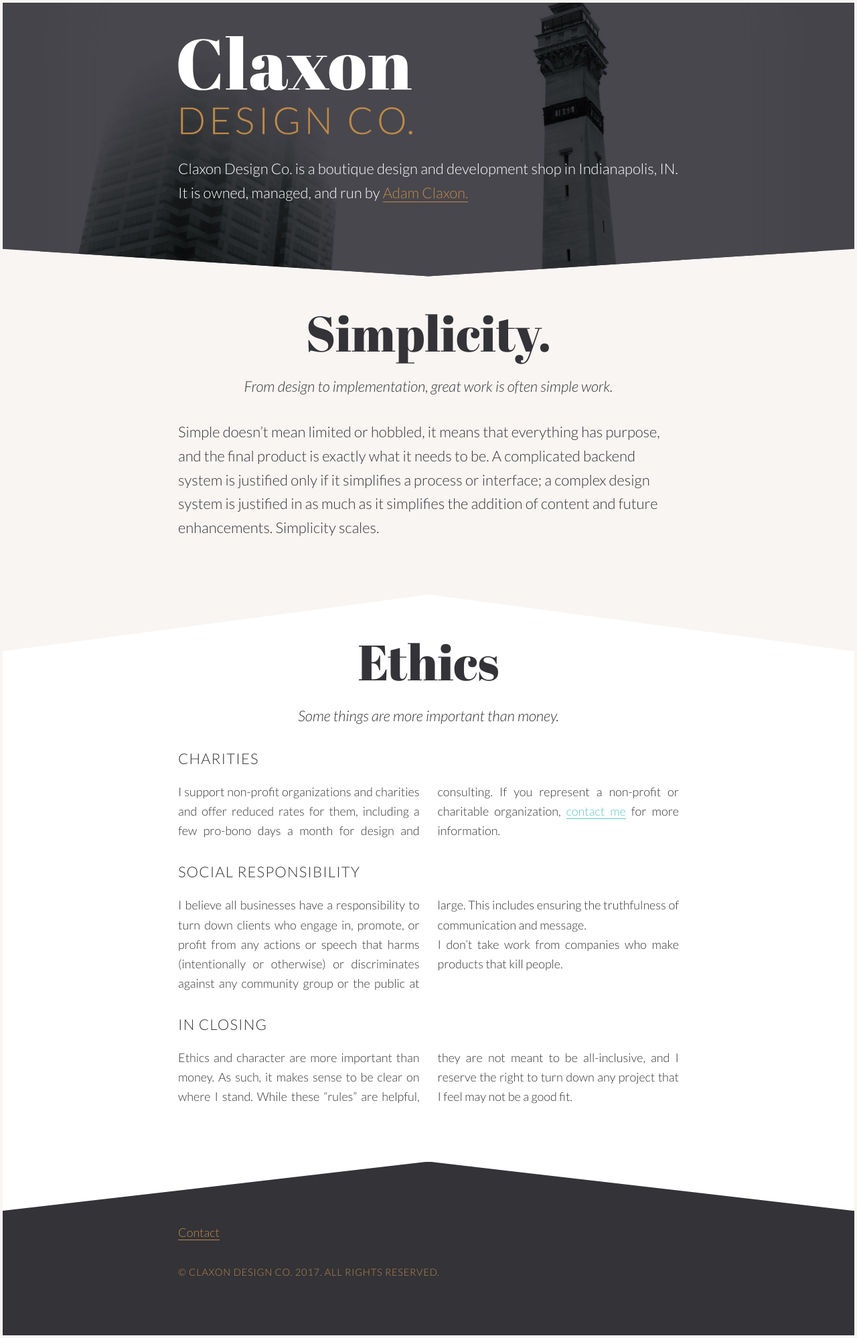
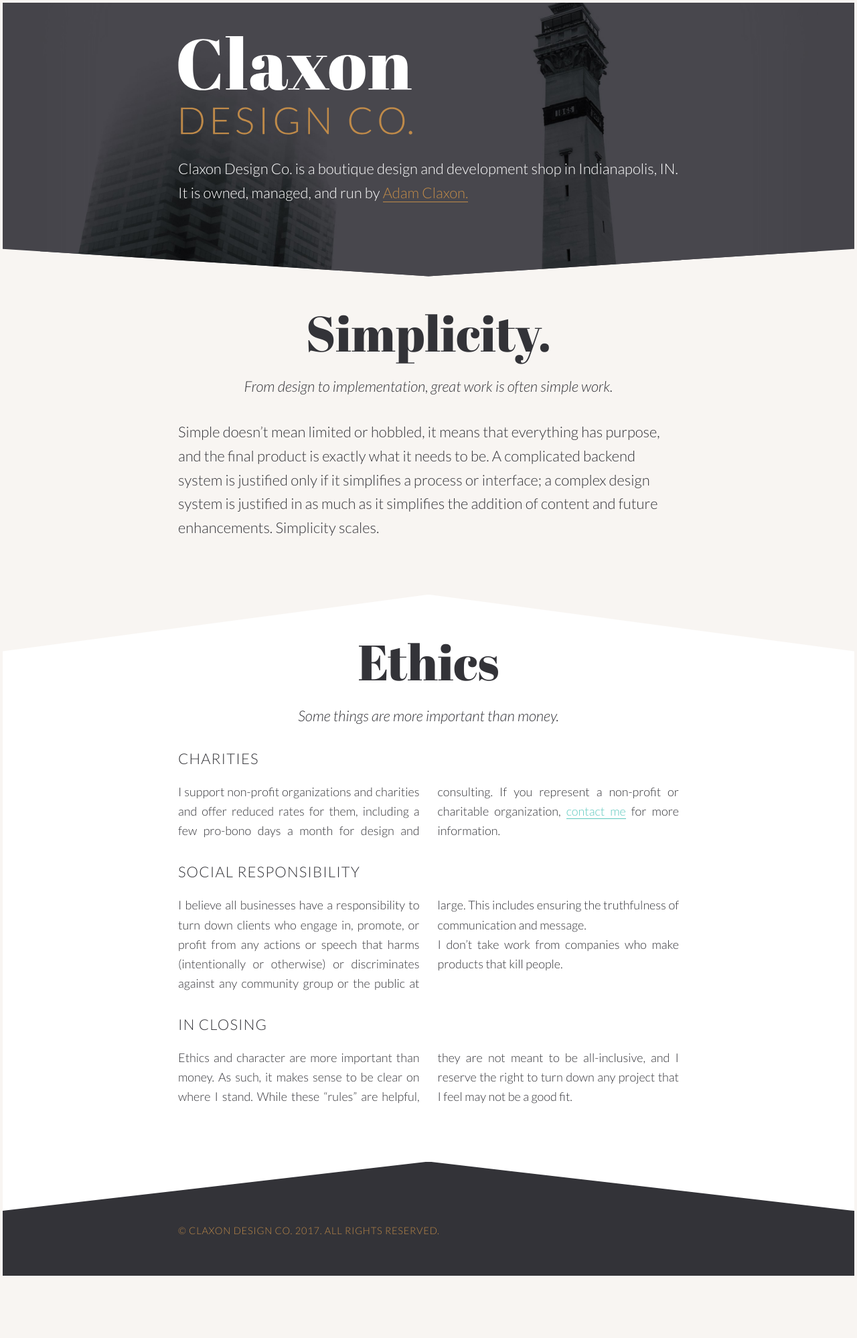
Before and after one commit to claxondesignco/claxondesignco.github.io, a Jekyll site: the page built from index.html, in a window 1280 px wide. Shown: the whole page at 67% size. Built offline with Jekyll 4.4.1, drawn with Linux system fonts in a browser that asks for light colours; after the commit the page ends 1909 px from its top, so only the background shows below that.

Commit message:
Temporary simplification of footer.

```diff
--- a/_includes/footer.html
+++ b/_includes/footer.html
@@ -1,8 +1,5 @@
 <footer role="contentinfo">
   <section class="footer__content">
-    <p>
-      <a href="#contact">Contact</a>
-    </p>
     <p class="legal">&copy; Claxon Design Co. {{ 'now' | date: "%Y" }}. All rights reserved.
   </section>
 </footer>
--- a/_sass/_footer.sass
+++ b/_sass/_footer.sass
@@ -1,15 +1,15 @@
 footer[role="contentinfo"]
-  padding: ms(7) 5% ms(3)
+  padding: ms(7) 5% ms(2)
   background-color: $text
   color: #fff
   min-height: ms(9)
   position: relative
 
   @include small
-    padding: ms(7) ms(3) ms(3)
+    padding: ms(7) ms(3) ms(2)
 
   @include medium
-    padding: ms(8) ms(5) ms(5)
+    padding: ms(8) ms(5) ms(1)
 
   &::before
     content: ""
```
